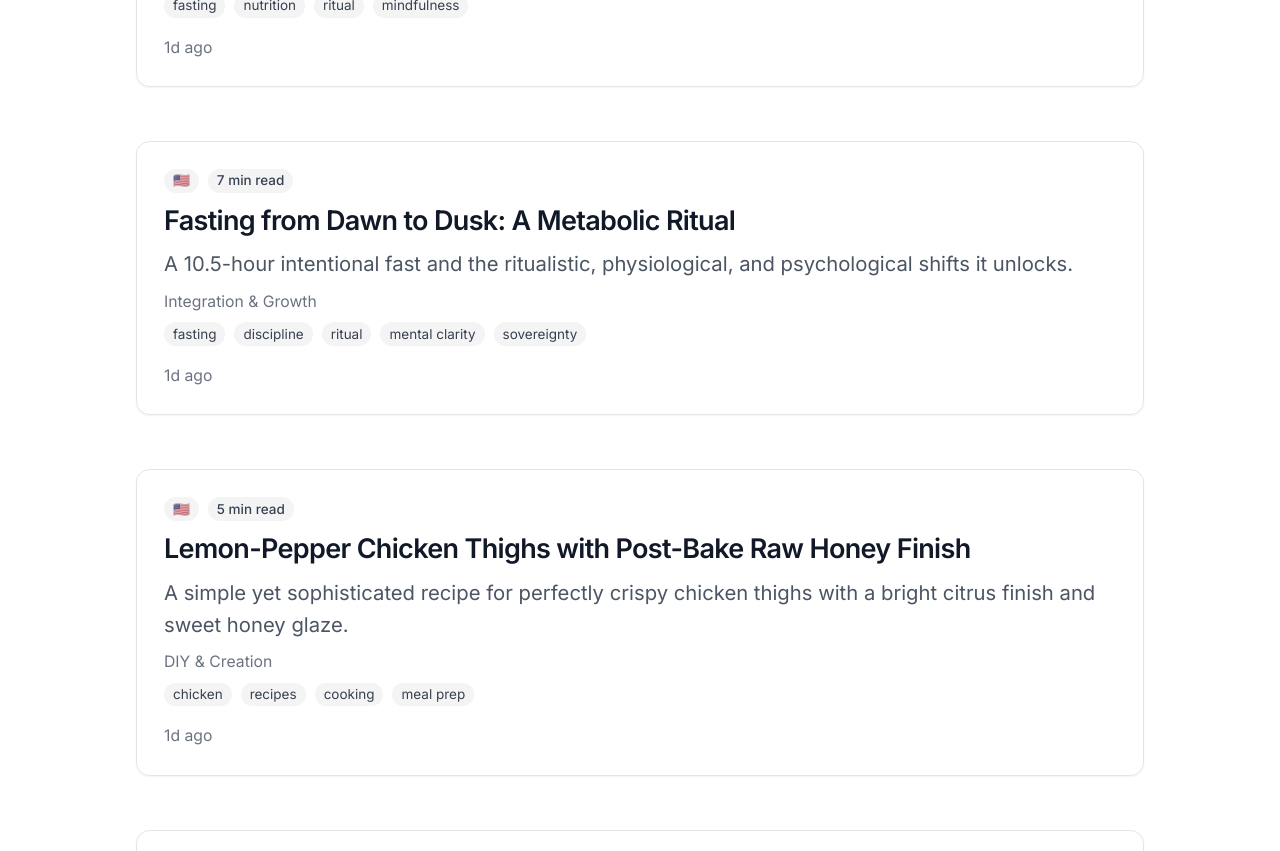
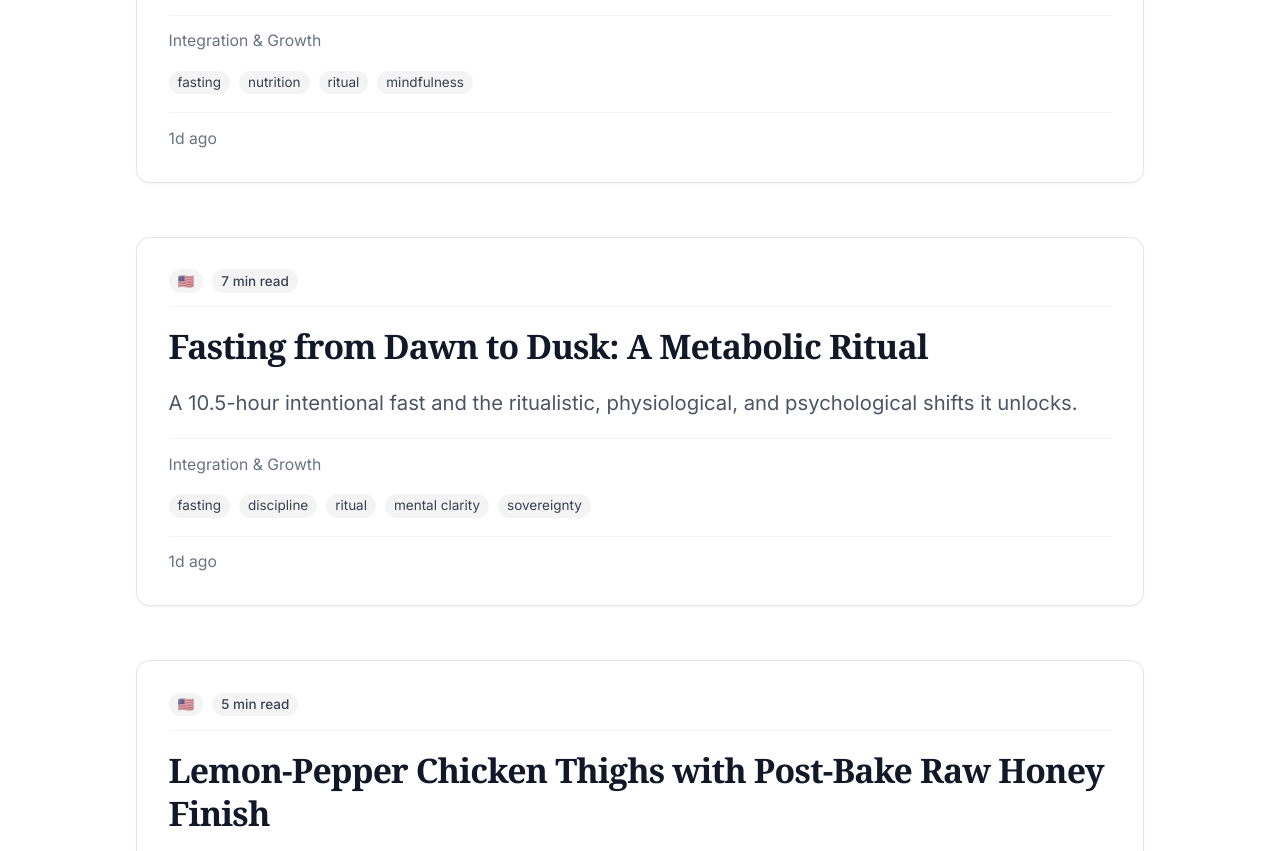
Before and after one commit to antoniwan/blog, an Astro site: page / in a window 1280 px wide. Shown: the part 793-1644 px from the top of the page. Built offline with nearby package versions, Linux system fonts and the light colour scheme; Astro itself is replaced by a stand-in of ours.

Commit message:
Refactor PostCard component: enhance layout and styling for improved readability, add metadata and categories sections, and update title and footer sections for better organization

```diff
--- a/src/components/PostCard.astro
+++ b/src/components/PostCard.astro
@@ -64,7 +64,7 @@ const formatRelativeDate = (date: Date) => {
 ---
 
 <article
-	class="group rounded-xl border border-zinc-200 dark:border-zinc-800 shadow-sm hover:shadow-md transition-all duration-300 overflow-hidden"
+	class="group rounded-xl border border-zinc-200 dark:border-zinc-800 shadow-sm hover:shadow-md transition-all duration-300 overflow-hidden bg-white dark:bg-zinc-900"
 	aria-label={`Post: ${post.data.title}`}
 >
 	<a href={`/blog/${post.id}/`} class="block no-underline text-inherit">
@@ -82,8 +82,9 @@ const formatRelativeDate = (date: Date) => {
 			</div>
 		)}
 
-		<div class="p-5 md:p-6 space-y-2">
-			<div class="flex items-center gap-2">
+		<div class="p-6 md:p-7 space-y-4">
+			{/* Metadata Section */}
+			<div class="flex items-center gap-2 border-b border-zinc-100 dark:border-zinc-800 pb-3">
 				{post.data.language.map(lang => (
 					<span class="text-xs px-2 py-0.5 rounded-full bg-zinc-100 dark:bg-zinc-800 font-medium text-gray-700 dark:text-gray-300">
 						{getLanguageFlag(lang)}
@@ -96,16 +97,20 @@ const formatRelativeDate = (date: Date) => {
 				)}
 			</div>
 
-			<h3 class="text-lg md:text-xl font-semibold leading-tight tracking-tight text-gray-900 dark:text-gray-100 group-hover:text-primary-500 dark:group-hover:text-primary-400 transition-colors duration-300">
-				{post.data.title}
-			</h3>
+			{/* Title Section */}
+			<div class="space-y-2">
+				<h3 class="text-xl md:text-2xl font-serif font-bold leading-tight tracking-tight text-gray-900 dark:text-gray-100 group-hover:text-primary-500 dark:group-hover:text-primary-400 transition-colors duration-300">
+					{post.data.title}
+				</h3>
 
-			<p class="text-base text-gray-600 dark:text-gray-400 line-clamp-3">
-				{post.data.description}
-			</p>
+				<p class="text-base text-gray-600 dark:text-gray-400 leading-relaxed line-clamp-3">
+					{post.data.description}
+				</p>
+			</div>
 
+			{/* Categories Section */}
 			{post.data.category && (
-				<div class="flex items-center gap-1 text-sm text-gray-500 dark:text-gray-400">
+				<div class="flex items-center gap-1 text-sm text-gray-500 dark:text-gray-400 border-t border-zinc-100 dark:border-zinc-800 pt-3">
 					{post.data.category.map((catId, index) => {
 						const cat = categories.find(c => c.id === catId);
 						return (
@@ -118,8 +123,9 @@ const formatRelativeDate = (date: Date) => {
 				</div>
 			)}
 
+			{/* Tags Section */}
 			{post.data.tags && post.data.tags.length > 0 && (
-				<div class="inline-flex flex-wrap gap-2 mt-2">
+				<div class="inline-flex flex-wrap gap-2">
 					{post.data.tags.map(tag => (
 						<span class="text-xs px-2 py-0.5 rounded-full bg-zinc-100 dark:bg-zinc-800 text-gray-700 dark:text-gray-300">
 							{tag}
@@ -128,7 +134,8 @@ const formatRelativeDate = (date: Date) => {
 				</div>
 			)}
 
-			<div class="flex items-center justify-between pt-2">
+			{/* Footer Section */}
+			<div class="flex items-center justify-between pt-3 border-t border-zinc-100 dark:border-zinc-800">
 				<time
 					datetime={post.data.pubDate.toISOString()}
 					class="text-sm text-gray-500 dark:text-gray-400 hover:underline cursor-pointer"
```
